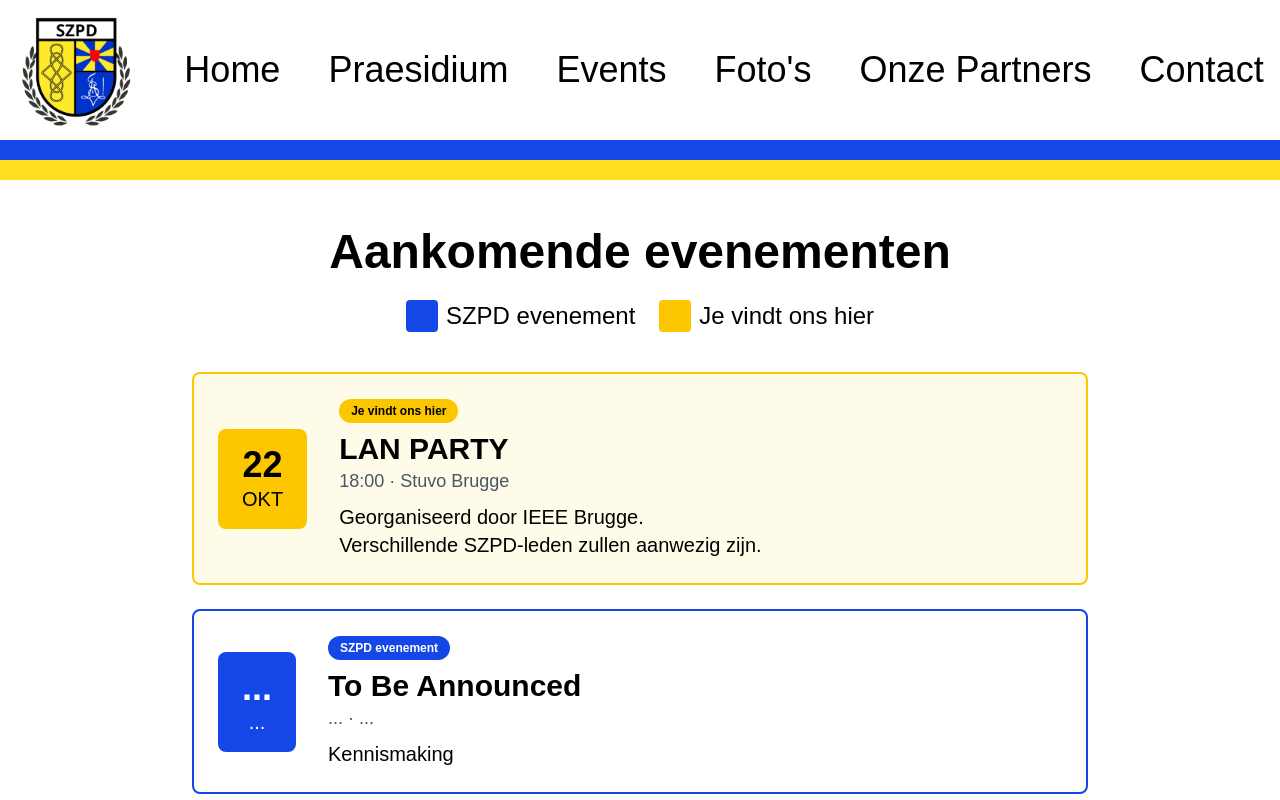
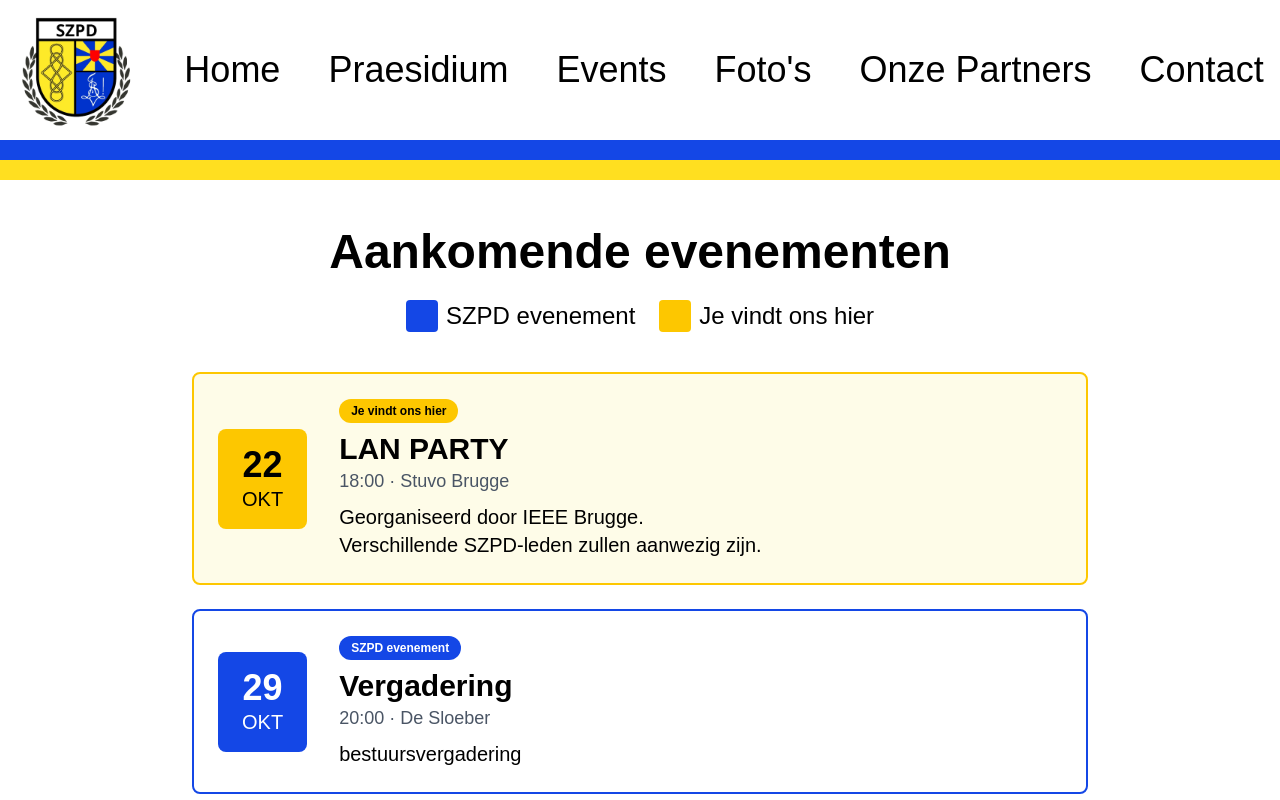
Before and after one commit to seppejoije-ux/seppejoije-ux.github.io, a Next.js app: page /events in a window 1280 px wide. Shown: the top 800 px of the page. Built offline with nearby package versions, Linux system fonts and the light colour scheme.

Commit message:
update events

```diff
--- a/app/events/page.tsx
+++ b/app/events/page.tsx
@@ -4,15 +4,16 @@ import { useEffect, useState } from "react";
 
 export default function Events() {
   const events = [
-    {
-      date: "2026-11-01",
-      day: "...",
-      month: "...",
-      title: "To Be Announced",
-      location: "... · ...",
-      description: "Kennismaking",
+        {
+      date: "2026-10-29",
+      day: "29",
+      month: "OKT",
+      title: "Vergadering",
+      location: "20:00 · De Sloeber",
+      description: "bestuursvergadering",
       type: "szpd",
     },
+
 
     {
       date: "2026-10-22",
@@ -72,10 +73,11 @@ export default function Events() {
       type: "szpd",
     },
   ];
-
+  // test
   // De datum wordt pas in de browser bepaald, zodat de lijst altijd klopt,
   // ook op een statische host zoals GitHub Pages.
   const [today, setToday] = useState<Date | null>(null);
+
 
   useEffect(() => {
     const t = new Date();
```
